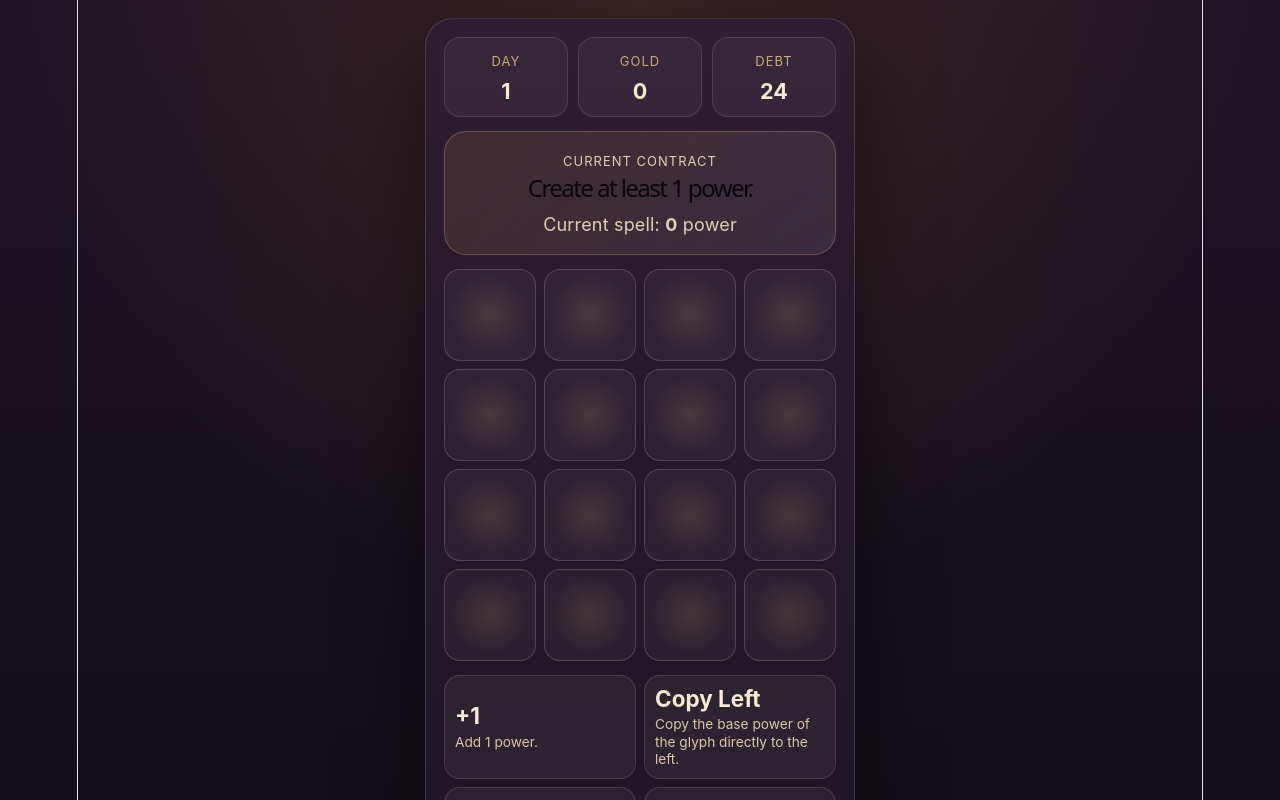
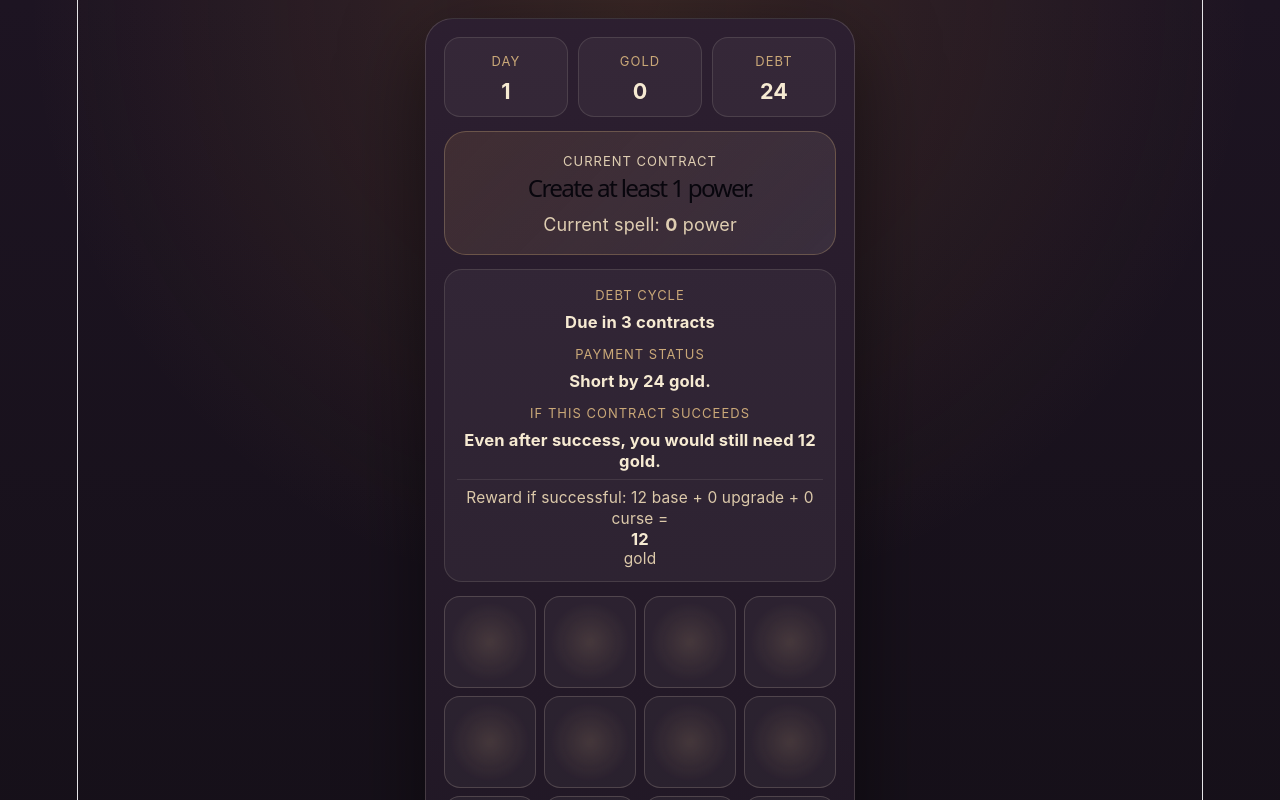
Before and after one commit to kaganlove/glyph-debt, a React (Vite) app: page / in a window 1280 px wide. Shown: the top 800 px of the page. Built offline with nearby package versions, Linux system fonts and the light colour scheme.

Commit message:
Add debt cycle status UI

```diff
--- a/src/App.css
+++ b/src/App.css
@@ -236,3 +236,28 @@ button:not(:disabled) {
 .board-cell.filled {
   font-size: 1.05rem;
 }
+
+.cycle-card {
+  border: 1px solid rgba(246, 234, 210, 0.12);
+  border-radius: 18px;
+  background: rgba(255, 255, 255, 0.045);
+  padding: 12px;
+  margin-bottom: 14px;
+  display: grid;
+  gap: 8px;
+}
+
+.cycle-card strong {
+  display: block;
+  color: #f6ead2;
+  font-size: 0.92rem;
+  line-height: 1.25;
+}
+
+.reward-preview {
+  border-top: 1px solid rgba(246, 234, 210, 0.1);
+  padding-top: 8px;
+  color: #dcc9aa;
+  font-size: 0.86rem;
+  line-height: 1.3;
+}
--- a/src/App.tsx
+++ b/src/App.tsx
@@ -64,6 +64,7 @@ type SpellResult = {
 const BOARD_SIZE = 16;
 const BOARD_WIDTH = 4;
 const STARTING_DEBT = 24;
+const BASE_REWARD = 12;
 
 const startingUpgrades: PlayerUpgrades = {
   rewardBonus: 0,
@@ -376,6 +377,25 @@ function calculateNextDebt(day: number) {
   return 24 + cycle * 8;
 }
 
+function getContractsUntilDebtDue(day: number) {
+  return 3 - ((day - 1) % 3);
+}
+
+function isDebtDueAfterThisContract(day: number) {
+  return day % 3 === 0;
+}
+
+function calculateProjectedReward(curse: number, upgrades: PlayerUpgrades) {
+  const curseBonus = curse * (2 + upgrades.curseRewardBonus);
+
+  return {
+    baseReward: BASE_REWARD,
+    upgradeBonus: upgrades.rewardBonus,
+    curseBonus,
+    totalReward: Math.max(5, BASE_REWARD + upgrades.rewardBonus + curseBonus),
+  };
+}
+
 function isEdge(index: number) {
   const row = Math.floor(index / BOARD_WIDTH);
   const column = index % BOARD_WIDTH;
@@ -459,6 +479,27 @@ function App() {
   const { power, curse, multiplier } = useMemo(() => {
     return calculateSpell(board);
   }, [board]);
+
+  const projectedReward = useMemo(() => {
+    return calculateProjectedReward(curse, upgrades);
+  }, [curse, upgrades]);
+
+  const contractsUntilDebtDue = getContractsUntilDebtDue(day);
+  const shortfall = Math.max(0, debt - gold);
+  const projectedGoldAfterSuccess = gold + projectedReward.totalReward;
+  const projectedShortfallAfterSuccess = Math.max(
+    0,
+    debt - projectedGoldAfterSuccess
+  );
+  const debtStatus =
+    shortfall === 0
+      ? "Safe for the next payment."
+      : `Short by ${shortfall} gold.`;
+
+  const projectedDebtStatus =
+    projectedShortfallAfterSuccess === 0
+      ? "A successful contract would make you safe."
+      : `Even after success, you would still need ${projectedShortfallAfterSuccess} gold.`;
 
   const selectedGlyph = hand.find((glyph) => glyph.id === selectedGlyphId);
 
@@ -612,16 +653,11 @@ function App() {
     setHasCast(true);
 
     if (success) {
-      const baseReward = 12;
-      const curseBonus = curse * (2 + upgrades.curseRewardBonus);
-      const reward = Math.max(
-        5,
-        baseReward + upgrades.rewardBonus + curseBonus
-      );
+      const reward = projectedReward.totalReward;
 
       setGold((current) => current + reward);
       setMessage(
-        `Contract fulfilled. Gold: ${baseReward} base + ${upgrades.rewardBonus} upgrade + ${curseBonus} curse = ${reward}.`
+        `Contract fulfilled. Gold: ${projectedReward.baseReward} base + ${projectedReward.upgradeBonus} upgrade + ${projectedReward.curseBonus} curse = ${reward}.`
       );
       return;
     }
@@ -645,7 +681,7 @@ function App() {
       return;
     }
 
-    if (day % 3 === 0) {
+    if (isDebtDueAfterThisContract(day)) {
       if (gold < debt) {
         setIsRunOver(true);
         return;
@@ -658,7 +694,9 @@ function App() {
       setDebt(newDebt);
       setUpgradeChoices(createUpgradeChoices());
       setShowUpgradeChoices(true);
-      setMessage("Debt paid. Choose a forbidden upgrade.");
+      setMessage(
+        `Debt paid. ${remainingGold} gold remains. New debt: ${newDebt}. Choose a forbidden upgrade.`
+      );
       return;
     }
 
@@ -744,6 +782,34 @@ function App() {
             {curse > 0 ? `, ${curse} curse` : ""}
             {multiplier > 1 ? `, x${multiplier} multiplier` : ""}
           </p>
+        </section>
+
+        <section className="cycle-card">
+          <div>
+            <span className="stat-label">Debt Cycle</span>
+            <strong>
+              {contractsUntilDebtDue === 1
+                ? "Due after this contract"
+                : `Due in ${contractsUntilDebtDue} contracts`}
+            </strong>
+          </div>
+
+          <div>
+            <span className="stat-label">Payment Status</span>
+            <strong>{debtStatus}</strong>
+          </div>
+
+          <div>
+            <span className="stat-label">If This Contract Succeeds</span>
+            <strong>{projectedDebtStatus}</strong>
+          </div>
+
+          <div className="reward-preview">
+            Reward if successful: {projectedReward.baseReward} base +{" "}
+            {projectedReward.upgradeBonus} upgrade +{" "}
+            {projectedReward.curseBonus} curse ={" "}
+            <strong>{projectedReward.totalReward}</strong> gold
+          </div>
         </section>
 
         <section className="board">
```
